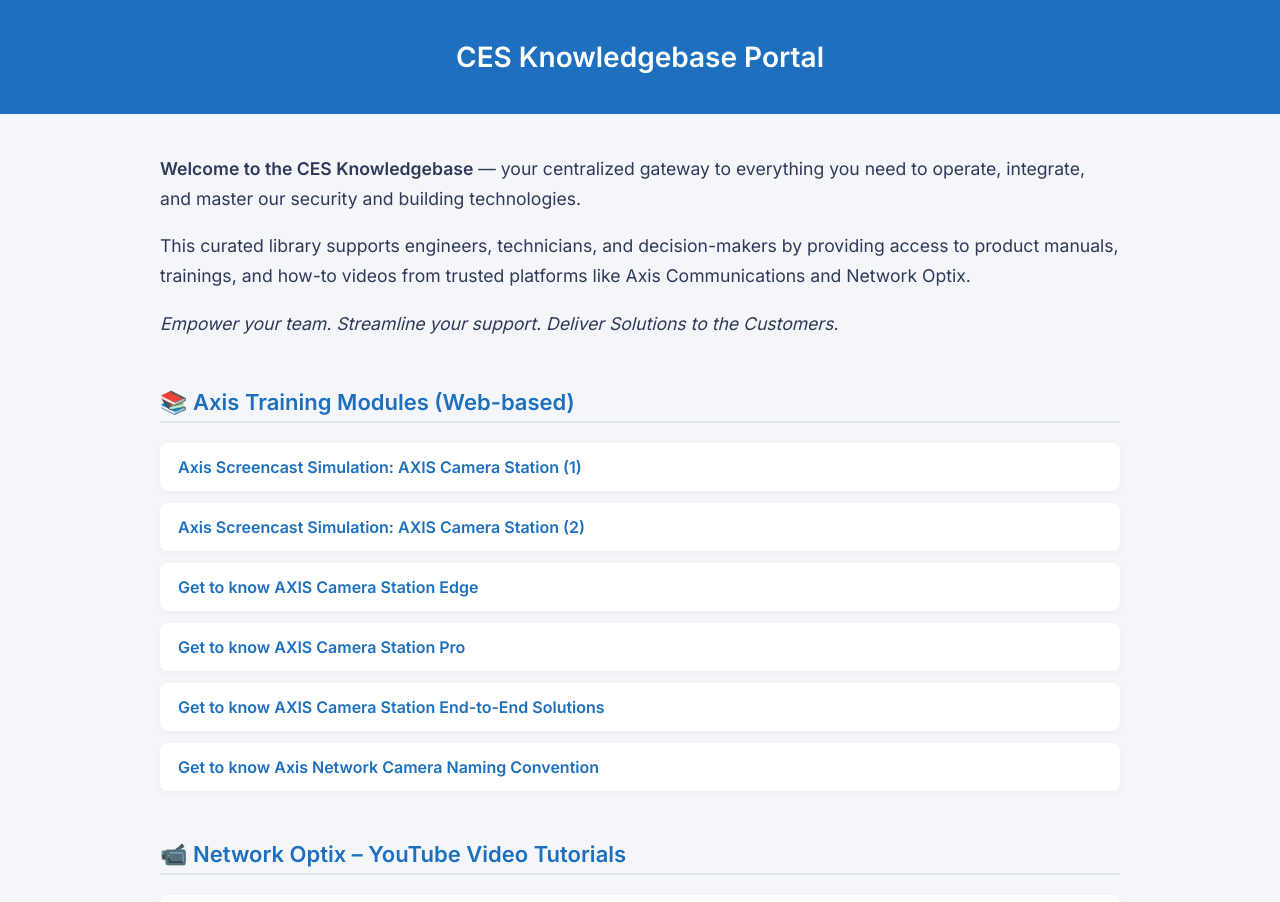
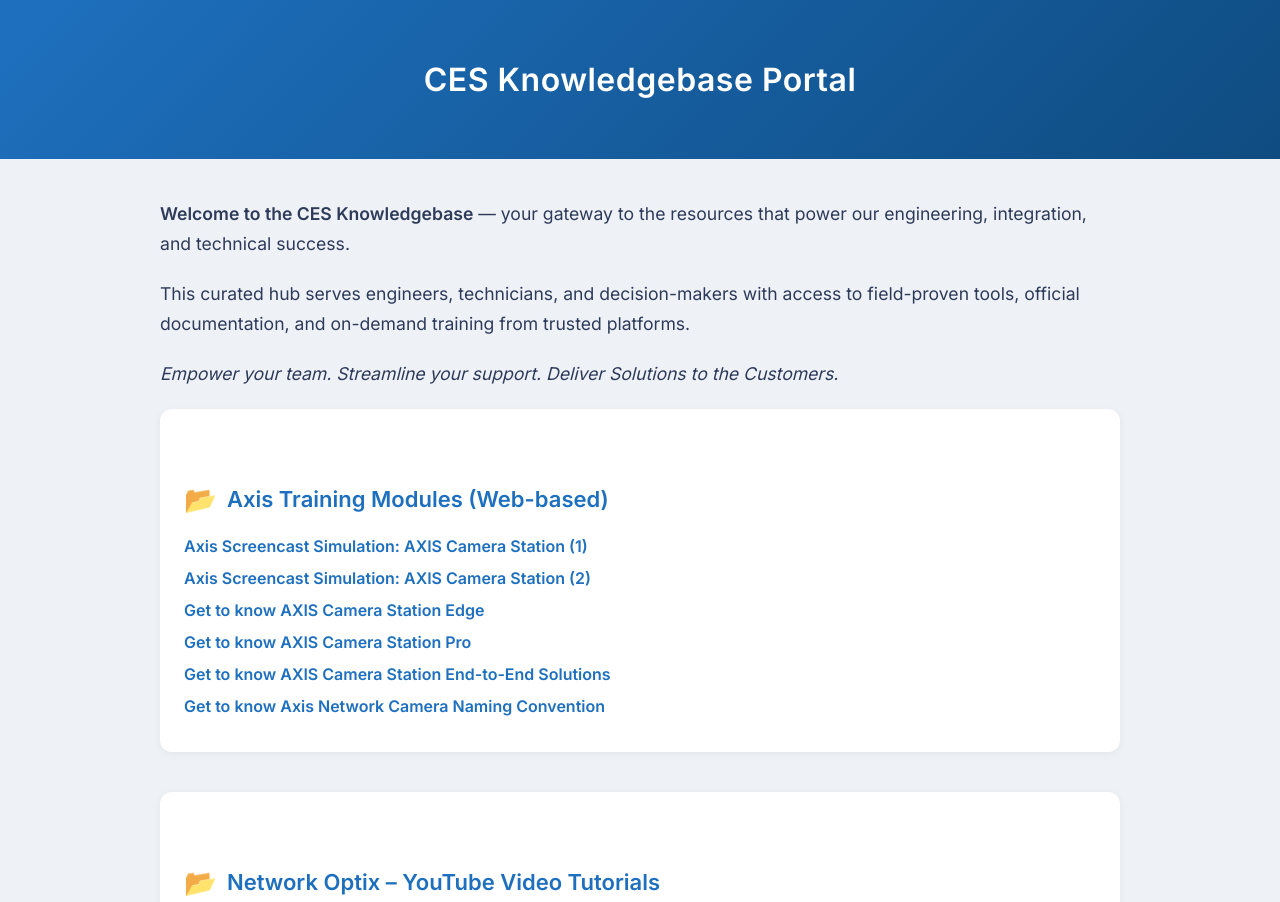
Before and after one commit to NelsonBarja/Knowledgebase-CES, a plain HTML site: page index.html in a window 1280 px wide. Shown: the top 902 px of the page. Drawn offline with Linux system fonts and the light colour scheme.

Commit message:
Add files via upload

```diff
--- a/index.html
+++ b/index.html
@@ -4,25 +4,36 @@
   <meta charset="UTF-8" />
   <meta name="viewport" content="width=device-width, initial-scale=1.0"/>
   <title>CES Knowledgebase Portal</title>
+  <link rel="preconnect" href="https://fonts.googleapis.com">
+  <link rel="preconnect" href="https://fonts.gstatic.com" crossorigin>
   <link href="https://fonts.googleapis.com/css2?family=Inter:wght@400;600&display=swap" rel="stylesheet">
   <style>
+    :root {
+      --blue: #1e70bf;
+      --gray: #eef2f6;
+      --dark: #2e3a59;
+      --white: #ffffff;
+    }
+
     body {
       margin: 0;
-      background-color: #f4f6f9;
       font-family: 'Inter', sans-serif;
-      color: #2e3a59;
+      background-color: var(--gray);
+      color: var(--dark);
     }
 
     header {
-      background-color: #1e70bf;
-      color: #fff;
-      padding: 40px 20px;
+      background: linear-gradient(135deg, #1e70bf 0%, #0f4c81 100%);
+      padding: 60px 20px;
+      color: var(--white);
       text-align: center;
     }
 
     header h1 {
       margin: 0;
-      font-size: 28px;
+      font-size: 32px;
+      font-weight: 600;
+      letter-spacing: 0.5px;
     }
 
     .container {
@@ -31,73 +42,83 @@
       padding: 0 20px;
     }
 
-    .intro {
+    .intro p {
       font-size: 1.1em;
       line-height: 1.7;
-      margin-bottom: 30px;
+      margin-bottom: 20px;
     }
 
     h2 {
-      color: #1e70bf;
+      color: var(--blue);
       font-size: 22px;
-      border-bottom: 2px solid #e0e6ed;
-      padding-bottom: 6px;
       margin-top: 50px;
       margin-bottom: 20px;
+      display: flex;
+      align-items: center;
+    }
+
+    h2::before {
+      content: "📂";
+      margin-right: 10px;
+      font-size: 1.2em;
+    }
+
+    .section {
+      background-color: var(--white);
+      padding: 24px;
+      border-radius: 12px;
+      box-shadow: 0 2px 8px rgba(0,0,0,0.05);
+      margin-bottom: 40px;
     }
 
     ul {
       list-style: none;
       padding-left: 0;
+      margin: 0;
     }
 
     li {
-      background: #fff;
       margin-bottom: 12px;
-      padding: 14px 18px;
-      border-radius: 8px;
-      box-shadow: 0 2px 6px rgba(0,0,0,0.04);
-      transition: box-shadow 0.2s ease;
-    }
-
-    li:hover {
-      box-shadow: 0 4px 12px rgba(0,0,0,0.06);
     }
 
     a {
-      color: #1e70bf;
+      color: var(--blue);
       text-decoration: none;
       font-weight: 600;
-      display: block;
+      display: inline-block;
+      transition: all 0.2s ease;
     }
 
     a:hover {
+      color: #0f4c81;
       text-decoration: underline;
     }
 
     @media (max-width: 600px) {
       header h1 {
-        font-size: 22px;
+        font-size: 24px;
       }
-      .intro {
-        font-size: 1em;
+      .container {
+        padding: 0 14px;
       }
     }
   </style>
 </head>
 <body>
+
   <header>
     <h1>CES Knowledgebase Portal</h1>
   </header>
 
   <div class="container">
     <div class="intro">
-      <p><strong>Welcome to the CES Knowledgebase</strong> — your centralized gateway to everything you need to operate, integrate, and master our security and building technologies.</p>
-      <p>This curated library supports engineers, technicians, and decision-makers by providing access to product manuals, trainings, and how-to videos from trusted platforms like Axis Communications and Network Optix.</p>
+      <p><strong>Welcome to the CES Knowledgebase</strong> — your gateway to the resources that power our engineering, integration, and technical success.</p>
+      <p>This curated hub serves engineers, technicians, and decision-makers with access to field-proven tools, official documentation, and on-demand training from trusted platforms.</p>
       <p><em>Empower your team. Streamline your support. Deliver Solutions to the Customers.</em></p>
     </div>
 
-    <h2>📚 Axis Training Modules (Web-based)</h2>
+    <div class="section">
+      <h2>Axis Training Modules (Web-based)</h2>
       <ul>
         <li><a href="https://www.axis.com/learning/elearning/axis-screencast-simulation-axis-camera-station" target="_blank">Axis Screencast Simulation: AXIS Camera Station (1)</a></li>
         <li><a href="https://www.axis.com/learning/elearning/axis-screencast-simulation-axis-camera-station" target="_blank">Axis Screencast Simulation: AXIS Camera Station (2)</a></li>
@@ -106,8 +127,10 @@
         <li><a href="https://www.axis.com/learning/academy/elearning/get-to-know-axis-camera-station-end-to-end-solutions" target="_blank">Get to know AXIS Camera Station End-to-End Solutions</a></li>
         <li><a href="https://www.axis.com/learning/academy/elearning/get-to-know-axis-network-camera-naming-convention" target="_blank">Get to know Axis Network Camera Naming Convention</a></li>
       </ul>
+    </div>
 
-    <h2>📹 Network Optix – YouTube Video Tutorials</h2>
+    <div class="section">
+      <h2>Network Optix – YouTube Video Tutorials</h2>
       <ul>
         <li><a href="https://www.youtube.com/watch?v=dBDpd2XPPJc" target="_blank">How To Add IP Camera To Network Optix</a></li>
         <li><a href="https://www.youtube.com/watch?v=GABaXENu2HY" target="_blank">Camera Replacement Nx v5.1</a></li>
@@ -120,8 +143,10 @@
         <li><a href="https://www.youtube.com/watch?v=t97342b9Pxk" target="_blank">18 – Adding Users – Nx Operator Certification</a></li>
         <li><a href="https://www.youtube.com/watch?v=BnKWUgY3Njs" target="_blank">Nx Witness – Automatic Failover</a></li>
       </ul>
+    </div>
 
-    <h2>📄 PDF Manuals</h2>
+    <div class="section">
+      <h2>PDF Manuals</h2>
       <ul>
         <li><a href="CDVI_CA-A470-A_Diagram.pdf" target="_blank">CDVI CA-A470-A Diagram</a></li>
         <li><a href="CDVI_CA-A470-A_IE.pdf" target="_blank">CDVI CA-A470-A Installation Guide</a></li>
@@ -130,5 +155,6 @@
         <li><a href="LiNC-NXG-Installation Manual.pdf" target="_blank">LiNC-NXG Installation Manual</a></li>
       </ul>
     </div>
+  </div>
 </body>
 </html>
```
Lines whose indentation alone changed are shown as unchanged.
